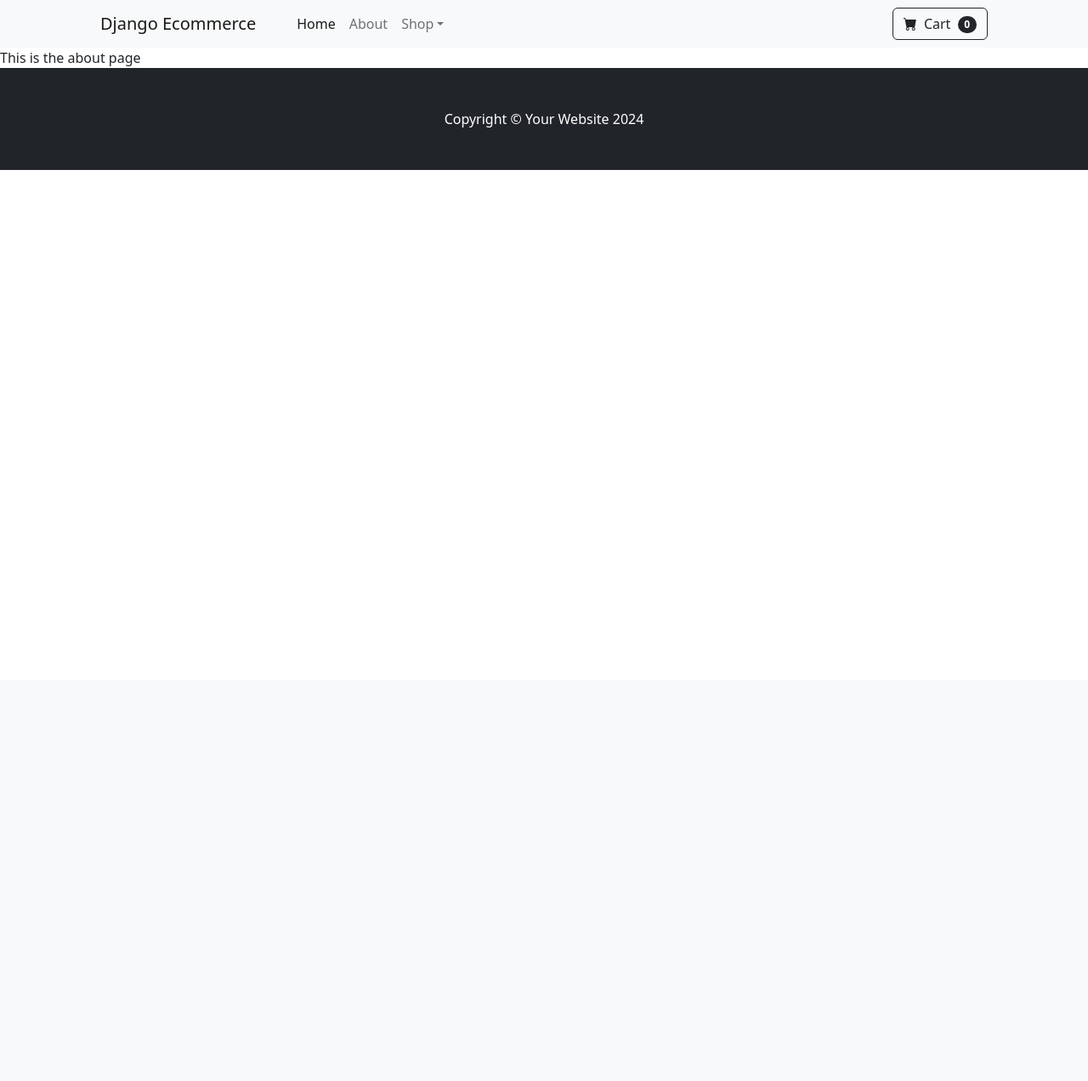
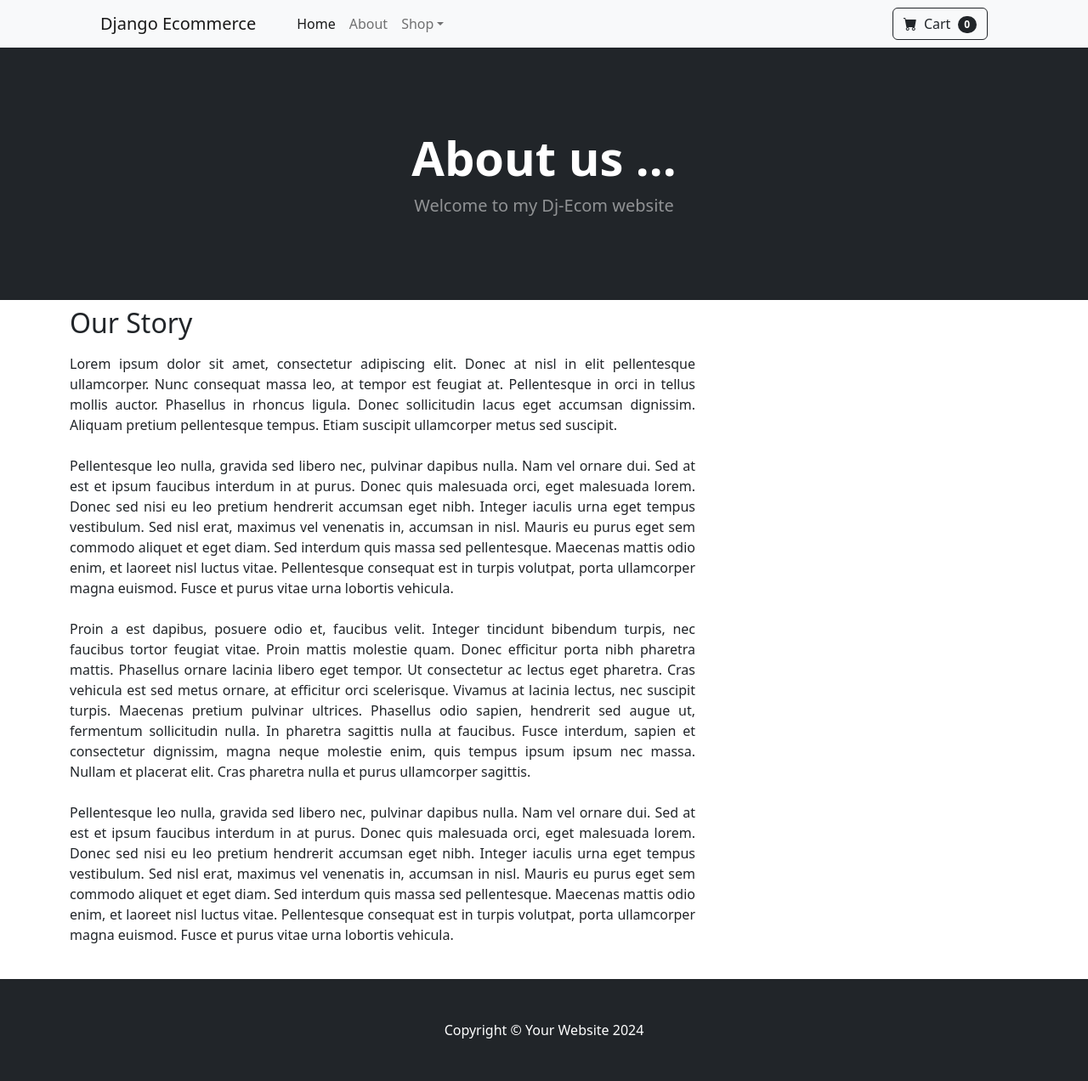
Before and after one commit to Shenouda-Fawzy/dj-ecom, a Django app: page /about/ in a window 1280 px wide. Shown: the whole page at 85% size. Before the commit the page ends 200 px from the top, so only its background shows below. Run offline with Django 5.2, Linux system fonts and the light colour scheme; some libraries are stand-ins or nearby versions.

Commit message:
pupolate about page with dummy lorem ipsum text

```diff
--- a/store/templates/about.html
+++ b/store/templates/about.html
@@ -2,6 +2,36 @@
 
 {% block content %}
 
-This is the about page
+<!-- Header-->
+<header class="bg-dark py-5">
+    <div class="container px-4 px-lg-5 my-5">
+        <div class="text-center text-white">
+            <h1 class="display-4 fw-bolder">About us ... </h1>
+            <p class="lead fw-normal text-white-50 mb-0">Welcome to my Dj-Ecom website</p>
+        </div>
+    </div>
+</header>
+
+<div class="container">
+    <div class="row">
+        <div class="col-md-8">
+            <h2 class="mt-2" >Our Story</h2>
+            <p align="justify" class="mt-3" >Lorem ipsum dolor sit amet, consectetur adipiscing elit. Donec at nisl in elit pellentesque ullamcorper. Nunc consequat massa leo, at tempor est feugiat at. Pellentesque in orci in tellus mollis auctor. Phasellus in rhoncus ligula. Donec sollicitudin lacus eget accumsan dignissim. Aliquam pretium pellentesque tempus. Etiam suscipit ullamcorper metus sed suscipit.
+                <br/>
+                <br/>
+                Pellentesque leo nulla, gravida sed libero nec, pulvinar dapibus nulla. Nam vel ornare dui. Sed at est et ipsum faucibus interdum in at purus. Donec quis malesuada orci, eget malesuada lorem. Donec sed nisi eu leo pretium hendrerit accumsan eget nibh. Integer iaculis urna eget tempus vestibulum. Sed nisl erat, maximus vel venenatis in, accumsan in nisl. Mauris eu purus eget sem commodo aliquet et eget diam. Sed interdum quis massa sed pellentesque. Maecenas mattis odio enim, et laoreet nisl luctus vitae. Pellentesque consequat est in turpis volutpat, porta ullamcorper magna euismod. Fusce et purus vitae urna lobortis vehicula.
+                <br/>
+                <br/>
+                Proin a est dapibus, posuere odio et, faucibus velit. Integer tincidunt bibendum turpis, nec faucibus tortor feugiat vitae. Proin mattis molestie quam. Donec efficitur porta nibh pharetra mattis. Phasellus ornare lacinia libero eget tempor. Ut consectetur ac lectus eget pharetra. Cras vehicula est sed metus ornare, at efficitur orci scelerisque. Vivamus at lacinia lectus, nec suscipit turpis. Maecenas pretium pulvinar ultrices. Phasellus odio sapien, hendrerit sed augue ut, fermentum sollicitudin nulla. In pharetra sagittis nulla at faucibus. Fusce interdum, sapien et consectetur dignissim, magna neque molestie enim, quis tempus ipsum ipsum nec massa. Nullam et placerat elit. Cras pharetra nulla et purus ullamcorper sagittis.
+                <br/>
+                <br/>
+                Pellentesque leo nulla, gravida sed libero nec, pulvinar dapibus nulla. Nam vel ornare dui. Sed at est et ipsum faucibus interdum in at purus. Donec quis malesuada orci, eget malesuada lorem. Donec sed nisi eu leo pretium hendrerit accumsan eget nibh. Integer iaculis urna eget tempus vestibulum. Sed nisl erat, maximus vel venenatis in, accumsan in nisl. Mauris eu purus eget sem commodo aliquet et eget diam. Sed interdum quis massa sed pellentesque. Maecenas mattis odio enim, et laoreet nisl luctus vitae. Pellentesque consequat est in turpis volutpat, porta ullamcorper magna euismod. Fusce et purus vitae urna lobortis vehicula.
+                <br/>
+                <br/>
+            </p>
+            </p>
+        </div>
+    </div>
+</div>
 
 {% endblock %}
```
